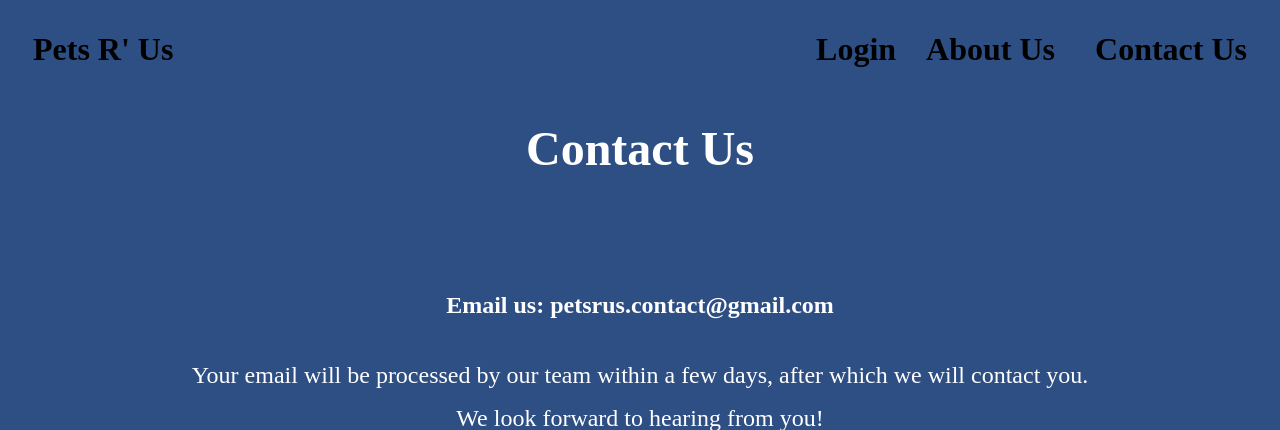
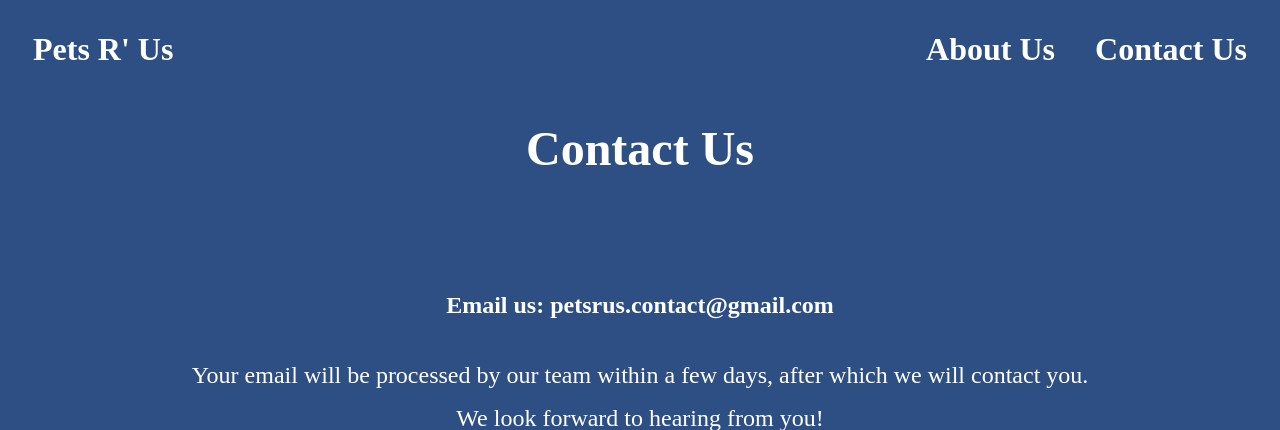
Before and after one commit to diego1sme/petEcommerce, a Django app: a page that uses homepage/templates/contact_Us.html in a window 1280 px wide. Shown: the top 430 px of the page. Run offline with Django 3.2, Linux system fonts and the light colour scheme.

Commit message:
pic resize

```diff
--- a/homepage/templates/about_Us.html
+++ b/homepage/templates/about_Us.html
@@ -17,7 +17,7 @@
                 <a style="float: left; text-decoration:none; color:black; padding: 10px 25px;" href="render_Page.html">Pets R' Us</a>
                 <a style="float: right; text-decoration:none; color:black; padding: 10px 25px;" href="contact_Us.html">Contact Us</a>
                 <a style="float: right; text-decoration:none; color: black; padding: 10px 15px;" href="about_Us.html">About Us</a>
-                <a style="float: right; text-decoration:none; color: black; padding: 10px 15px;" href="login.html">Login </a>
+                <!--<a style="float: right; text-decoration:none; color: black; padding: 10px 15px;" href="login.html">Login </a>-->
            </h1>
        </div>
        <div  >
--- a/homepage/templates/contact_Us.html
+++ b/homepage/templates/contact_Us.html
@@ -11,10 +11,10 @@
     <body style="background:#2e4f84">
     <div>
             <h1>
-                    <a style="float: left; text-decoration:none; color:black; padding: 10px 25px;" href="home.html">Pets R' Us</a>
-                    <a style="float: right; text-decoration:none; color: black; padding: 10px 25px;" href="contact_Us.html">Contact Us <a>
-                    <a style="float: right; text-decoration:none; color: black; padding: 10px 15px;"   href="about_Us.html">About Us<a>
-                    <a style="float: right; text-decoration:none; color: black; padding: 10px 15px;" href="login.html">Login <a>
+                    <a style="float: left; text-decoration:none; color:white; padding: 10px 25px;" href="home.html">Pets R' Us</a>
+                    <a style="float: right; text-decoration:none; color: white; padding: 10px 25px;" href="contact_Us.html">Contact Us <a>
+                    <a style="float: right; text-decoration:none; color: white; padding: 10px 15px;"   href="about_Us.html">About Us<a>
+                    <!--<a style="float: right; text-decoration:none; color: black; padding: 10px 15px;" href="login.html">Login <a>-->
             </h1>
         </div>
     <p style="text-align: center; color: white; padding: 100px 25px;"><font size="7"><b>Contact Us</b></font></p>
--- a/homepage/templates/home.html
+++ b/homepage/templates/home.html
@@ -16,7 +16,7 @@
             <a style="float: left; text-decoration:none; color:white; padding: 10px 25px;" href="render_Page.html">Pets R' Us</a>
             <a style="float: right; text-decoration:none; color: white; padding: 5px 15px;" href="contact_Us.html">Contact Us </a>
             <a style="float: right; text-decoration:none; color: white; padding: 5px 15px;"   href="about_Us.html">About Us</a>
-            <a style="float: right; text-decoration:none; color: white; padding: 5px 15px;" href="login.html">Login </a>
+            <!--<a style="float: right; text-decoration:none; color: white; padding: 5px 15px;" href="login.html">Login </a>-->
 
         </h1>
     </div>
--- a/homepage/templates/render_Page.html
+++ b/homepage/templates/render_Page.html
@@ -12,7 +12,7 @@
             <a style="float: left; text-decoration:none; color:white; padding: 10px 25px;" href="home.html">Pets R' Us</a>
             <a style="float: right; text-decoration:none; color: white; padding: 5px 15px;" href="contact_Us.html">Contact Us </a>
             <a style="float: right; text-decoration:none; color: white; padding: 5px 15px;"   href="about_Us.html">About Us</a>
-            <a style="float: right; text-decoration:none; color: white; padding: 5px 15px;" href="login.html">Login </a>
+            <!--<a style="float: right; text-decoration:none; color: white; padding: 5px 15px;" href="login.html">Login </a>-->
 
         </h1>
     </div>
```
